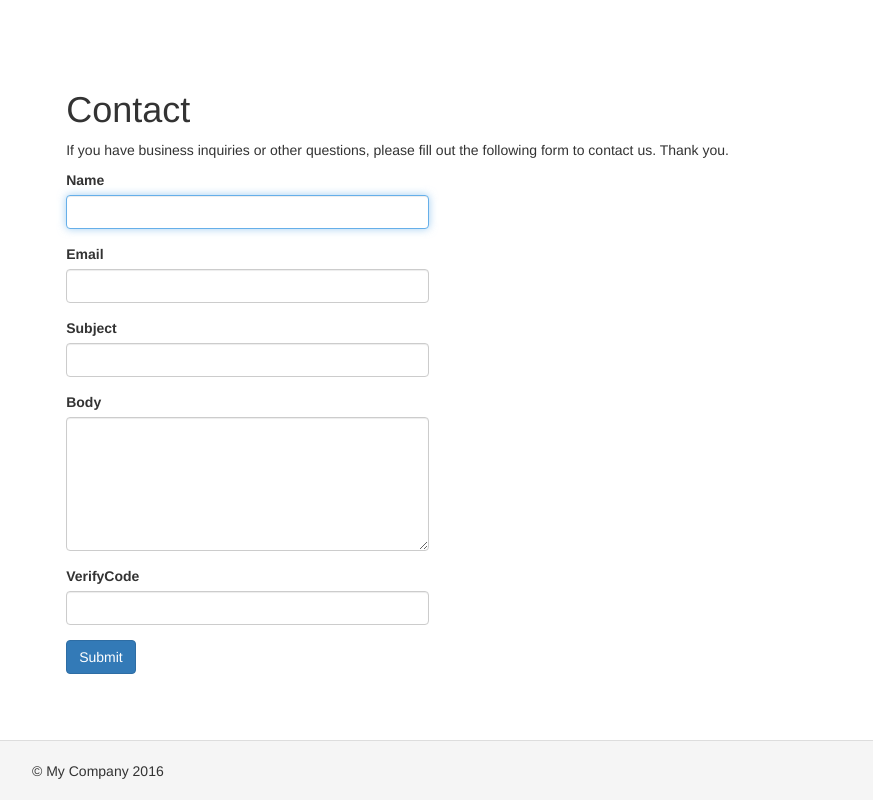
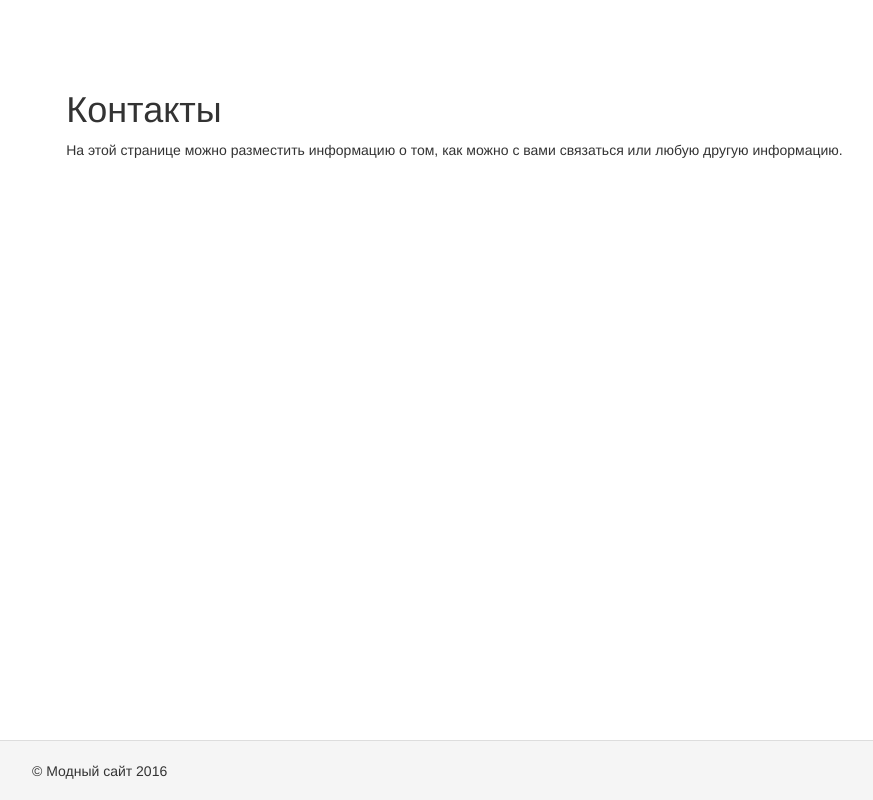
Before and after one commit to evgeny-yakovets/clothes_site, a Yii app: template views/site/contact.php in a window 1280 px wide. Shown: the whole page, without its empty margins (38-911 px from the left). Run offline with PHP 8.4 and a stand-in for Yii, Linux system fonts and the light colour scheme; the template is opened without the code that fills it, so the values that code supplies are empty; form fields are guessed from the names that the template uses; some libraries are stand-ins or nearby versions.

Commit message:
Fix menu, change language to russian, change contact and about views

```diff
--- a/views/layouts/main.php
+++ b/views/layouts/main.php
@@ -27,7 +27,7 @@
 <div class="wrap">
     <?php
     NavBar::begin([
-        'brandLabel' => 'My Company',
+        'brandLabel' => 'Модный сайт',
         'brandUrl' => Yii::$app->homeUrl,
         'options' => [
             'class' => 'navbar-inverse navbar-fixed-top',
@@ -56,16 +56,13 @@
             <?php
 
             $verticalMenu = [
-                ['label' => 'Rubrics', 'url' => ['/rubric/index']],
-                ['label' => 'About', 'url' => ['/site/about']],
-                ['label' => 'Contact', 'url' => ['/site/contact']]
+                ['label' => 'Разделы', 'url' => ['/rubric/index']],
+                ['label' => 'Работы', 'url' => ['/style/index'], 'visible'=>!Yii::$app->user->isGuest],
+                ['label' => 'О нас', 'url' => ['/site/about']],
+                ['label' => 'Контакты', 'url' => ['/site/contact']],
+                ['label' => 'Выйти', 'url'=> ['/site/logout'], 'linkOptions' => ['data-method' => 'post'], 'visible'=>!Yii::$app->user->isGuest]
             ];
 
-            if(!Yii::$app->user->isGuest)
-            {
-                array_push($verticalMenu, ['label' => 'Styles', 'url' => ['/style/index']] );
-                array_push($verticalMenu,['label' => 'Logout ', 'url'=> ['/site/logout'], 'linkOptions' => ['data-method' => 'post']]);
-            }
             echo Nav::widget([
                 'options' => ['class' => 'nav nav-pils nav-stacked'],
                 'items' => $verticalMenu,
@@ -86,7 +83,7 @@
 
 <footer class="footer">
     <div class="container">
-        <p class="pull-left">&copy; My Company <?= date('Y') ?></p>
+        <p class="pull-left">&copy; Модный сайт <?= date('Y') ?></p>
 
         <p class="pull-right"><?= Yii::powered() ?></p>
     </div>
--- a/views/site/contact.php
+++ b/views/site/contact.php
@@ -8,61 +8,10 @@
 use yii\bootstrap\ActiveForm;
 use yii\captcha\Captcha;
 
-$this->title = 'Contact';
+$this->title = 'Контакты';
 $this->params['breadcrumbs'][] = $this->title;
 ?>
 <div class="site-contact">
     <h1><?= Html::encode($this->title) ?></h1>
-
-    <?php if (Yii::$app->session->hasFlash('contactFormSubmitted')): ?>
-
-        <div class="alert alert-success">
-            Thank you for contacting us. We will respond to you as soon as possible.
-        </div>
-
-        <p>
-            Note that if you turn on the Yii debugger, you should be able
-            to view the mail message on the mail panel of the debugger.
-            <?php if (Yii::$app->mailer->useFileTransport): ?>
-                Because the application is in development mode, the email is not sent but saved as
-                a file under <code><?= Yii::getAlias(Yii::$app->mailer->fileTransportPath) ?></code>.
-                Please configure the <code>useFileTransport</code> property of the <code>mail</code>
-                application component to be false to enable email sending.
-            <?php endif; ?>
-        </p>
-
-    <?php else: ?>
-
-        <p>
-            If you have business inquiries or other questions, please fill out the following form to contact us.
-            Thank you.
-        </p>
-
-        <div class="row">
-            <div class="col-lg-5">
-
-                <?php $form = ActiveForm::begin(['id' => 'contact-form']); ?>
-
-                    <?= $form->field($model, 'name')->textInput(['autofocus' => true]) ?>
-
-                    <?= $form->field($model, 'email') ?>
-
-                    <?= $form->field($model, 'subject') ?>
-
-                    <?= $form->field($model, 'body')->textArea(['rows' => 6]) ?>
-
-                    <?= $form->field($model, 'verifyCode')->widget(Captcha::className(), [
-                        'template' => '<div class="row"><div class="col-lg-3">{image}</div><div class="col-lg-6">{input}</div></div>',
-                    ]) ?>
-
-                    <div class="form-group">
-                        <?= Html::submitButton('Submit', ['class' => 'btn btn-primary', 'name' => 'contact-button']) ?>
-                    </div>
-
-                <?php ActiveForm::end(); ?>
-
-            </div>
-        </div>
-
-    <?php endif; ?>
+    <p>На этой странице можно разместить информацию о том, как можно с вами связаться или любую другую информацию.</p>
 </div>
--- a/views/site/index.php
+++ b/views/site/index.php
@@ -9,7 +9,7 @@
     <div class="jumbotron">
         <h1>Fashion is my profession!</h1>
 
-        <p class="lead">Welcome to the fashion site.</p>
+        <p class="lead">Добро пожаловать на Модный сайт.</p>
 
     </div>
 
```
Also changed, not shown: views/site/about.php (+11 -3 lines).
